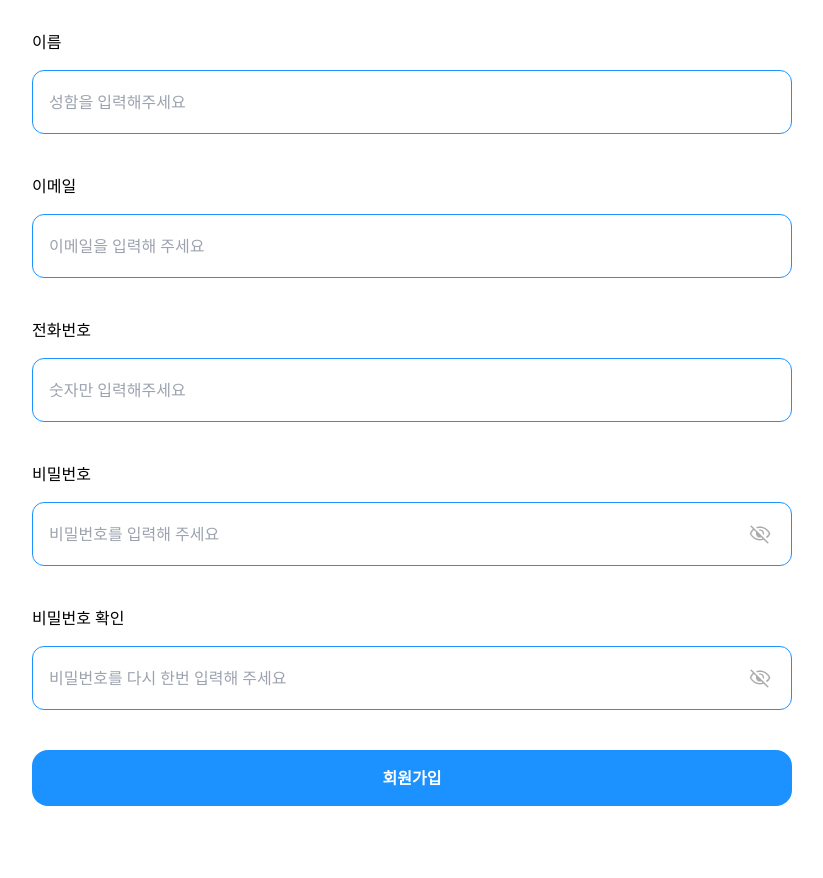
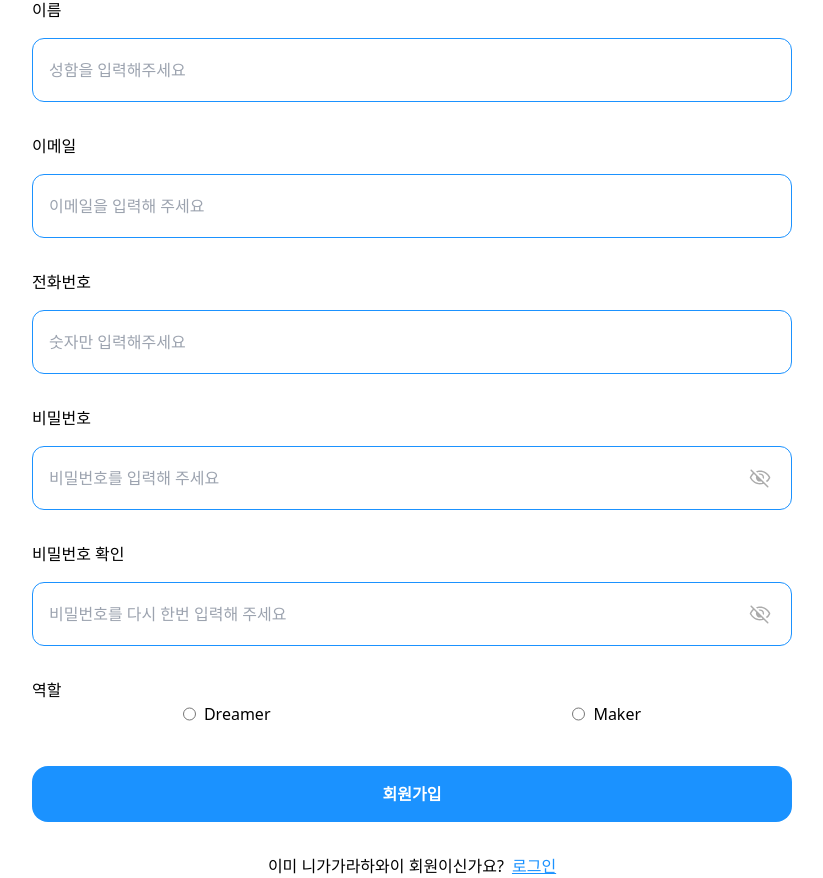
Before and after one commit to gahyeon-yang/advanced_project, a Next.js app: page /signup in a window 1280 px wide. Shown: the part 276-1154 px from the top of the page, without its empty margins (228-1051 px from the left). Before the commit the page ends 1082 px from the top, so only its background shows below. Built offline with nearby package versions, Linux system fonts and the light colour scheme.

Commit message:
feat: 회원가입 역할 라디오 버튼 추가

```diff
--- a/src/components/Common/Button.tsx
+++ b/src/components/Common/Button.tsx
@@ -1,16 +1,28 @@
-import React from 'react';
+import React from "react";
 
 type ButtonProps = {
   label: string;
   onClick?: () => void;
   disabled?: boolean;
   className?: string;
-  type?: string;
+  type?: "button" | "submit" | "reset";
 };
 
-const Button = ({ label, onClick, disabled = false, className = '', type }: ButtonProps) => {
+const Button = ({
+  label,
+  onClick,
+  disabled = false,
+  className = "",
+  type = "button",
+}: ButtonProps) => {
   return (
-    <button className={`w-full py-4 bg-color-blue-300 text-white bold rounded-2xl ${className}`} onClick={onClick} disabled={disabled}>
+    <button
+      type={type}
+      className={`w-full py-4 bg-color-blue-300 text-white bold rounded-2xl ${disabled ? "bg-color-gray-100 cursor-not-allowed" : "bg-color-blue-300 "
+        } ${className}`}
+      onClick={onClick}
+      disabled={disabled}
+    >
       {label}
     </button>
   );
--- a/src/features/LoginForm.tsx
+++ b/src/features/LoginForm.tsx
@@ -19,10 +19,14 @@ export default function LoginForm() {
     // setLogin("테스트용 메이커", "Maker");
     // router.push("/");
   };
-
+  /* TODO (로그인, 회원가입 공통)
+  * 1. PC버전일 때 Padding 값 조절
+  * 2. 소셜로그인
+  * */
   const {
     register,
     handleSubmit,
+    watch,
     formState: { errors },
   } = useForm<LoginFormData>({
     resolver: zodResolver(loginSchema),
@@ -31,11 +35,18 @@ export default function LoginForm() {
 
   const onSubmit = (data: LoginFormData) => {
     // setLogin(data.email, data.role);
-    router.push("/");
+    // router.push("/");
   };
 
+  const watchFields = watch();
+  const isFormValid = Object.values(watchFields).every((value) => value?.toString().trim() !== "");
+
+  const ErrorMessage = ({ message }: { message: string | undefined }) => (
+    <p className="text-color-red-200 mt-1 absolute right-0">{message}</p>
+  );
+
   return (
-    <div className="flex flex-col items-center gap-16 h-full">
+    <div className="flex flex-col items-center gap-8 h-full">
       <Image src={logo} alt="로고" />
       <form className="w-full gap-8 flex flex-col relative" onSubmit={handleSubmit(onSubmit)}>
         <div className="mb-2">
@@ -43,42 +54,36 @@ export default function LoginForm() {
             {...register("email")}
             placeholder="이메일을 입력해 주세요"
             type="text"
-            className="h-16"
             label="이메일"
             error={!!errors.email}
           />
-          {errors.email && (
-            <p className="text-red-500 mt-1 absolute right-0">{errors.email.message}</p>
-          )}
+          {errors.email && <ErrorMessage message={errors.email.message} />}
         </div>
         <div className="mb-2">
           <Input
             {...register("password")}
             placeholder="비밀번호를 입력해 주세요"
             type="password"
-            className="h-16"
             label="비밀번호"
             error={!!errors.password}
           />
-          {errors.password && (
-            <p className="text-red-500 mt-1 absolute right-0">{errors.password.message}</p>
-          )}
+          {errors.password && <ErrorMessage message={errors.password.message} />}
         </div>
         <div className="flex justify-center">
           <Button
             label="로그인"
             onClick={handleLogin}
-            className="w-full py-4 bg-color-blue-300 text-white bold rounded-2xl"
+            disabled={!isFormValid}
           />
         </div>
       </form>
       <div className="flex justify-center">
         <p className="mr-2">아직 니가가라하와이 회원이 아니신가요?</p>
-        <Link href="/signup" className="text-blue-500 hover:underline">
+        <Link href="/signup" className="text-color-blue-300 underline">
           이메일로 회원가입하기
         </Link>
       </div>
-      <div className="">
+      <div>
         <h2>SNS 계정으로 간편 가입하기</h2>
       </div>
     </div>
--- a/src/features/SignupForm.tsx
+++ b/src/features/SignupForm.tsx
@@ -6,11 +6,13 @@ import { signUpSchema, SignUpFormData } from "@/utils/validate";
 import logo from "@public/assets/icon_logo_img.svg";
 import Image from "next/image";
 import Button from "@/components/Common/Button";
+import Link from "next/link";
 
 export default function SignUpForm() {
   const {
     register,
     handleSubmit,
+    watch,
     formState: { errors },
   } = useForm<SignUpFormData>({
     resolver: zodResolver(signUpSchema),
@@ -21,12 +23,19 @@ export default function SignUpForm() {
     console.log(data); // 테스트용
   };
 
+  const watchFields = watch();
+  const isFormValid = Object.values(watchFields).every((value) => value?.toString().trim() !== "");
+
+  const ErrorMessage = ({ message }: { message: string | undefined }) => (
+    <p className="text-color-red-200 mt-1 absolute right-0">{message}</p>
+  );
+
   return (
-    <div className="flex flex-col items-center gap-16 h-full">
+    <div className="flex flex-col items-center gap-8 h-full">
       <Image src={logo} alt="로고" />
 
       <form onSubmit={handleSubmit(onSubmit)} className="w-full gap-8 flex flex-col relative">
-        <div className="mb-2">
+        <div>
           <Input
             type="text"
             label="이름"
@@ -34,12 +43,10 @@ export default function SignUpForm() {
             {...register("name")}
             error={!!errors.name}
           />
-          {errors.name && (
-            <p className="text-color-red-200 mt-1 absolute right-0">{errors.name.message}</p>
-          )}
+          {errors.name && <ErrorMessage message={errors.name.message} />}
         </div>
 
-        <div className="mb-2">
+        <div>
           <Input
             type="text"
             label="이메일"
@@ -47,12 +54,10 @@ export default function SignUpForm() {
             {...register("email")}
             error={!!errors.email}
           />
-          {errors.email && (
-            <p className="text-color-red-200 mt-1 absolute right-0">{errors.email.message}</p>
-          )}
+          {errors.email && <ErrorMessage message={errors.email.message} />}
         </div>
 
-        <div className="mb-2">
+        <div>
           <Input
             type="text"
             label="전화번호"
@@ -60,12 +65,10 @@ export default function SignUpForm() {
             {...register("phone")}
             error={!!errors.phone}
           />
-          {errors.phone && (
-            <p className="text-color-red-200 mt-1 absolute right-0">{errors.phone.message}</p>
-          )}
+          {errors.phone && <ErrorMessage message={errors.phone.message} />}
         </div>
 
-        <div className="mb-2">
+        <div>
           <Input
             type="password"
             label="비밀번호"
@@ -73,12 +76,10 @@ export default function SignUpForm() {
             {...register("password")}
             error={!!errors.password}
           />
-          {errors.password && (
-            <p className="text-color-red-200 mt-1 absolute right-0">{errors.password.message}</p>
-          )}
+          {errors.password && <ErrorMessage message={errors.password.message} />}
         </div>
 
-        <div className="mb-2">
+        <div>
           <Input
             type="password"
             label="비밀번호 확인"
@@ -86,15 +87,30 @@ export default function SignUpForm() {
             {...register("confirmPassword")}
             error={!!errors.confirmPassword}
           />
-          {errors.confirmPassword && (
-            <p className="text-color-red-200 mt-1 absolute right-0">
-              {errors.confirmPassword.message}
-            </p>
-          )}
+          {errors.confirmPassword && <ErrorMessage message={errors.confirmPassword.message} />}
         </div>
-
-        <Button type="submit" label="회원가입" />
+        <div className="mb-2">
+          <p>역할</p>
+          <div className="flex justify-around">
+            <label htmlFor="dreamer" className="flex gap-2">
+              <input type="radio" value="dreamer" {...register("role")} />
+              Dreamer
+            </label>
+            <label htmlFor="maker" className="flex gap-2">
+              <input type="radio" value="maker" {...register("role")} />
+              Maker
+            </label>
+          </div>
+          {errors.role && <ErrorMessage message={errors.role.message} />}
+        </div>
+        <Button type="submit" label="회원가입" disabled={!isFormValid} />
       </form>
+      <div className="flex justify-center">
+        <p className="mr-2">이미 니가가라하와이 회원이신가요?</p>
+        <Link href="/login" className="text-color-blue-300 underline">
+          로그인
+        </Link>
+      </div>
     </div>
   );
 }
--- a/src/utils/validate.ts
+++ b/src/utils/validate.ts
@@ -20,6 +20,7 @@ export const signUpSchema = z
     phone: z.string().regex(/^010\d{8}$/, { message: "010으로 시작하고 숫자만 입력해 주세요." }),
     password: z.string().min(6, "비밀번호는 최소 6자 이상이어야 합니다."),
     confirmPassword: z.string().min(1, { message: "비밀번호 확인란을 입력해 주세요." }),
+    role: z.enum(["maker", "dreamer"], { message: "역할을 선택해 주세요." }),
   })
   .refine((data) => data.password === data.confirmPassword, {
     path: ["confirmPassword"],
```
